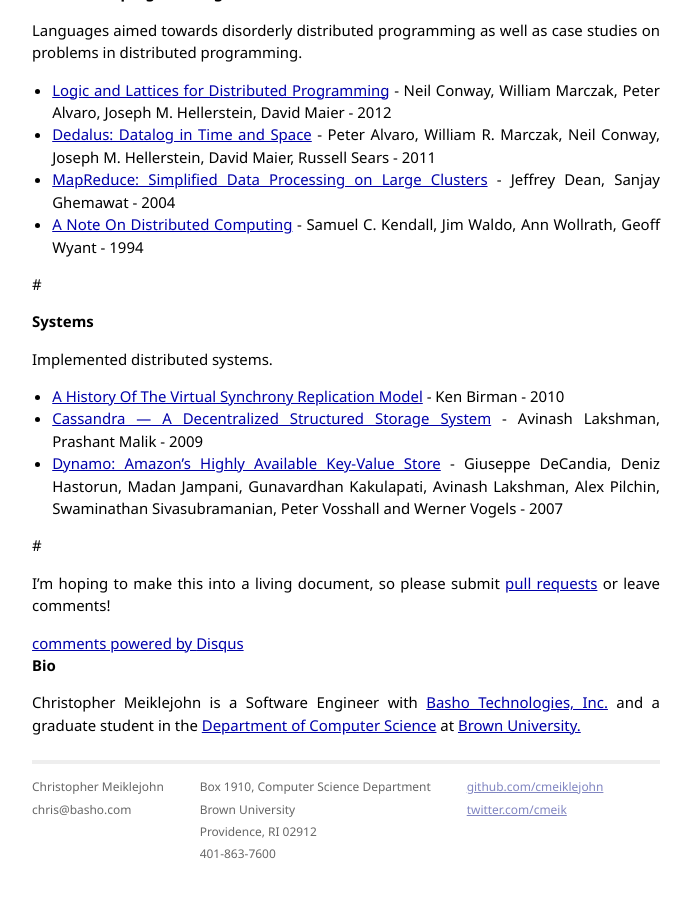
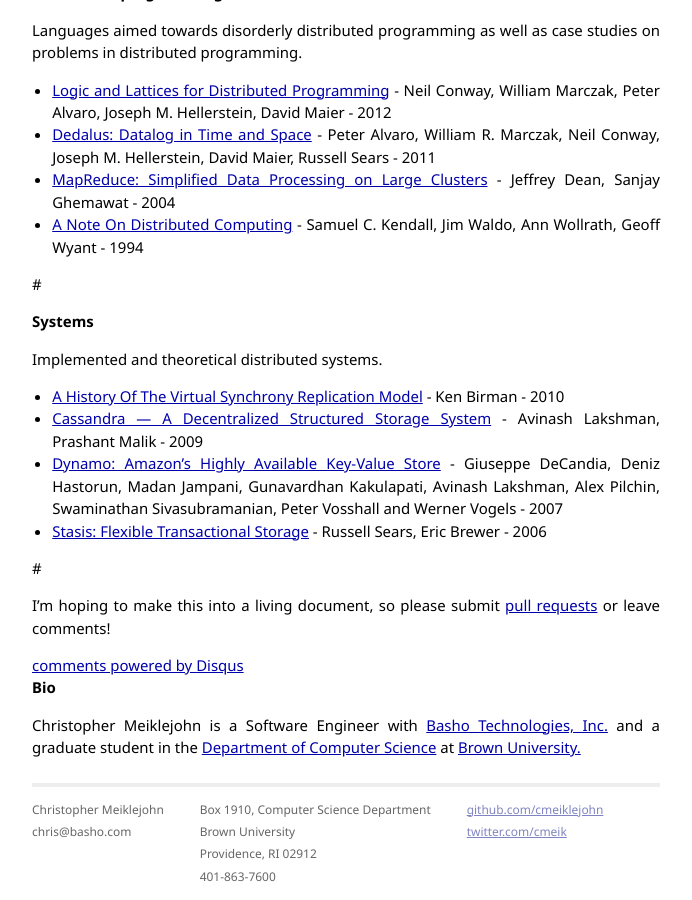
Before and after one commit to cmeiklejohn/cmeiklejohn.github.io, a Jekyll site: the page built from _posts/2013-07-12-readings-in-distributed-systems.markdown, in a window 1280 px wide and 900 px high, scrolled down 1274 px. Shown: the whole window, without its empty margins (294-986 px from the left). Built offline with Jekyll 4.4.1, drawn with Linux system fonts in a browser that asks for light colours; comment, search, counter and statistics services are not loaded; before the commit the page ends 2152 px from its top, so only the background shows below that.

Commit message:
Add stasis.

```diff
--- a/_posts/2013-07-12-readings-in-distributed-systems.markdown
+++ b/_posts/2013-07-12-readings-in-distributed-systems.markdown
@@ -82,7 +82,7 @@ case studies on problems in distributed programming.
 
 ## Systems
 
-Implemented distributed systems.
+Implemented and theoretical distributed systems.
 
 * [A History Of The Virtual Synchrony Replication Model][synchrony] -
   Ken Birman - 2010
@@ -92,6 +92,8 @@ Implemented distributed systems.
     Giuseppe DeCandia, Deniz Hastorun, Madan Jampani, Gunavardhan
     Kakulapati, Avinash Lakshman, Alex Pilchin, Swaminathan
     Sivasubramanian, Peter Vosshall and Werner Vogels - 2007
+* [Stasis: Flexible Transactional Storage][stasis] - Russell Sears, Eric
+  Brewer - 2006
 
 #
 
@@ -120,3 +122,4 @@ requests][pull] or leave comments!
 [mapreduce]: http://research.google.com/archive/mapreduce.html
 [cassandra]: http://www.cs.cornell.edu/projects/ladis2009/papers/lakshman-ladis2009.pdf
 [synchrony]: http://www.cs.cornell.edu/ken/History.pdf
+[stasis]: http://www.cs.berkeley.edu/~sears/publications/Stasis-OSDI.pdf
```
